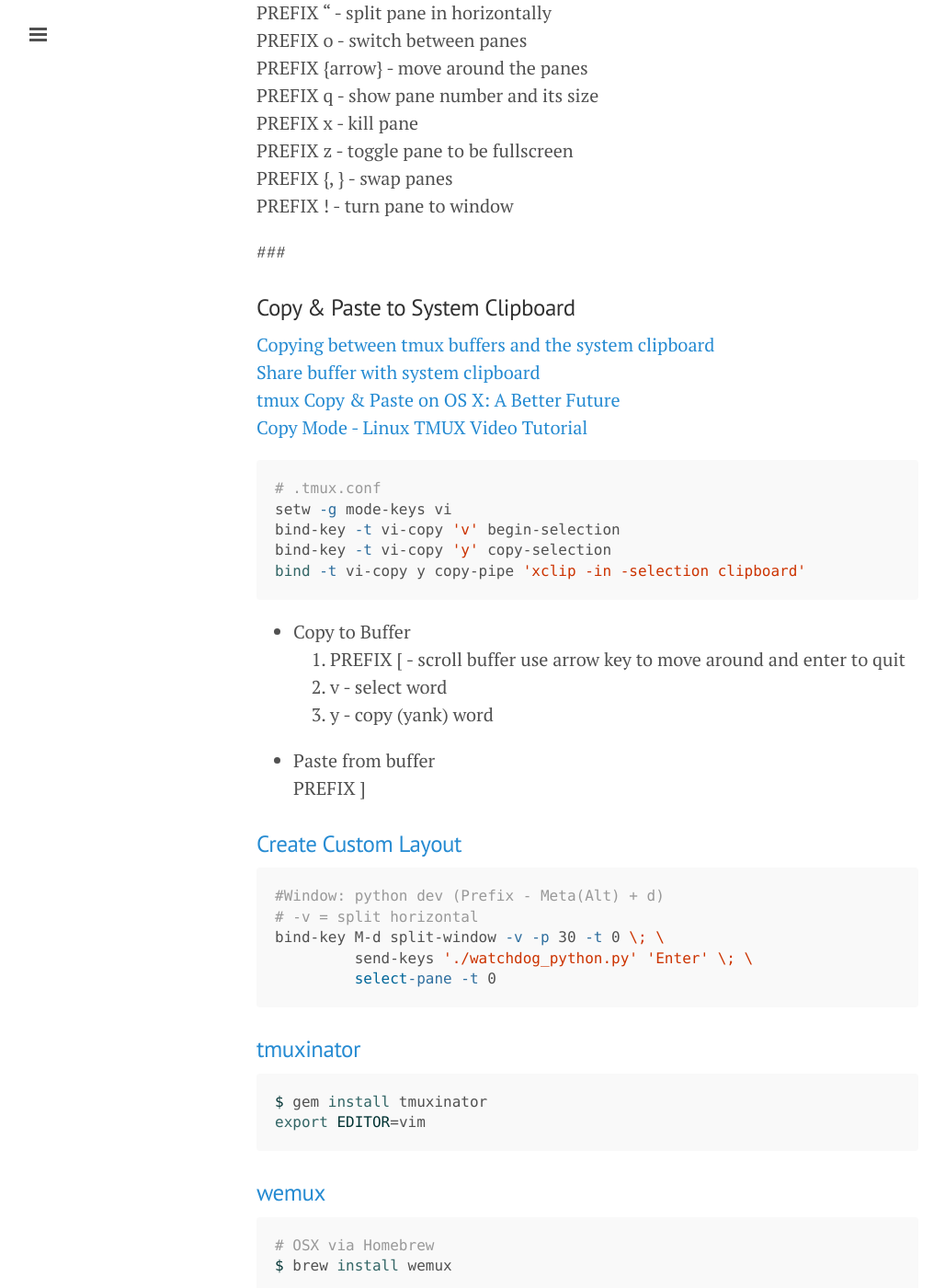
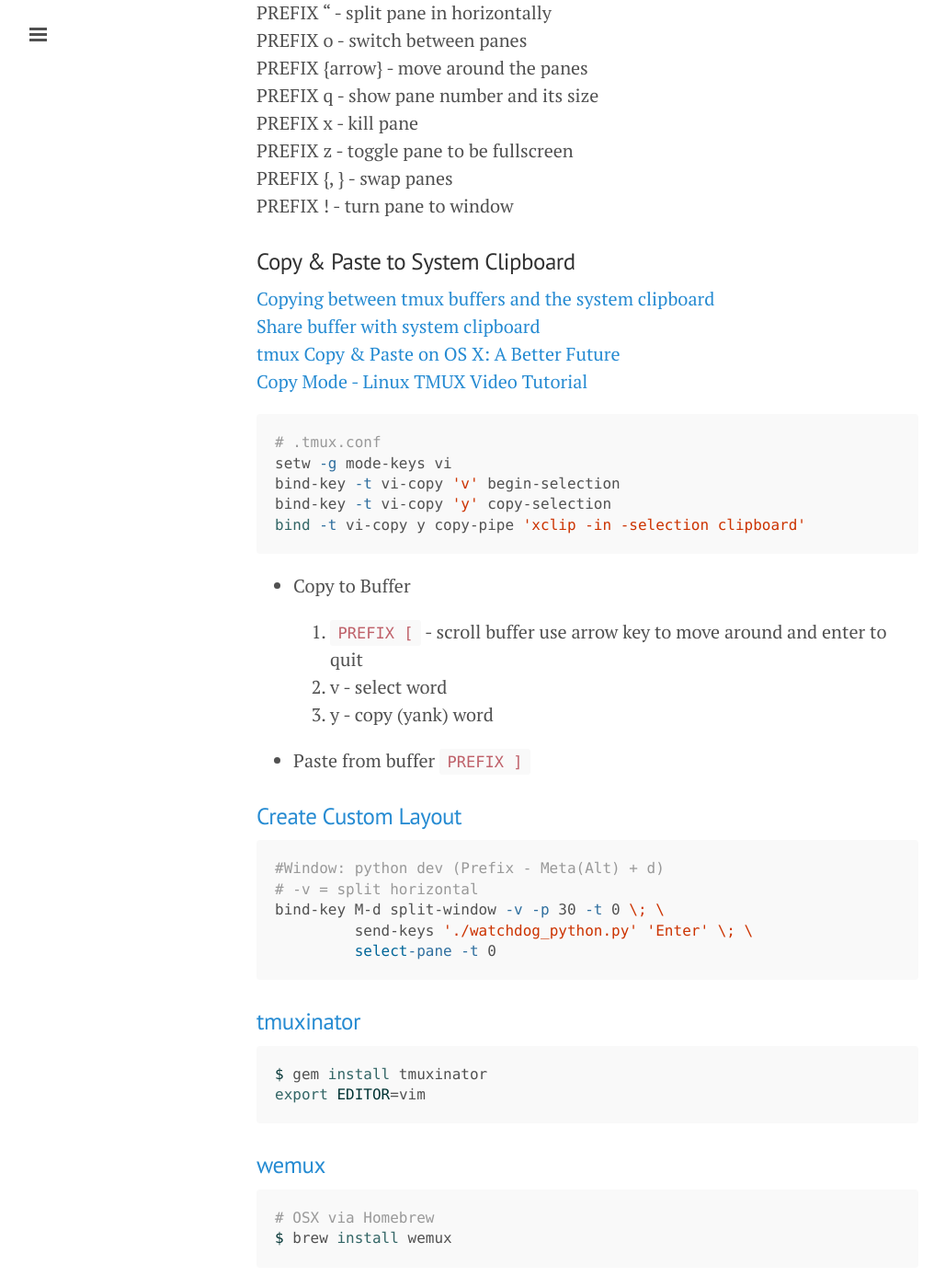
Before and after one commit to ibotdotout/ibotdotout.github.io, a Jekyll site: the page built from _posts/2014-06-09-tmux.md, in a window 1280 px wide and 1400 px high, scrolled down 893 px. Shown: the whole window at 92% size, without its empty margins (1-1017 px from the left). Built offline with Jekyll 4.4.1, drawn with Linux system fonts in a browser that asks for light colours; nearby versions of some CDN libraries; comment, search, counter and statistics services are not loaded; some of the changed text lies outside the part shown.

````diff
--- a/_posts/2014-06-09-tmux.md
+++ b/_posts/2014-06-09-tmux.md
@@ -37,8 +37,6 @@ PREFIX z - toggle pane to be fullscreen
 PREFIX {, } - swap panes
 PREFIX ! - turn pane to window
 
-###
-
 ### Copy & Paste to System Clipboard
 [Copying between tmux buffers and the system clipboard](http://blog.joncairns.com/2013/06/copying-between-tmux-buffers-and-the-system-clipboard/)
 [Share buffer with system clipboard](http://unix.stackexchange.com/questions/131011/use-system-clipboard-in-vi-copy-mode-in-tmux)
@@ -54,12 +52,12 @@ bind-key -t vi-copy 'y' copy-selection
 bind -t vi-copy y copy-pipe 'xclip -in -selection clipboard'
 ```
 - Copy to Buffer
-    1. PREFIX [ - scroll buffer use arrow key to move around and enter to quit
+
+    1. `PREFIX [` - scroll buffer use arrow key to move around and enter to quit
     2. v - select word
     3. y - copy (yank) word
 
-- Paste from buffer
-    PREFIX ]
+- Paste from buffer  `PREFIX ]`
 
 ### [Create Custom Layout](https://www.youtube.com/watch?v=sxw-n5Du600)
 
@@ -95,7 +93,7 @@ echo "set -g default-command \"reattach-to-user-namespace -l ${SHELL}\"" >> ~/.t
 
 ### [How to convert 2 horizontal panes to vertical panes in tmux?](http://superuser.com/questions/493048/how-to-convert-2-horizontal-panes-to-vertical-panes-in-tmux)
 
-Prefix + <kbd>space<kbd>
+`Prefix + space`
 
 ## Reference:
 1. [A tmux Tutorial and Primer](http://www.danielmiessler.com/study/tmux/)
````
